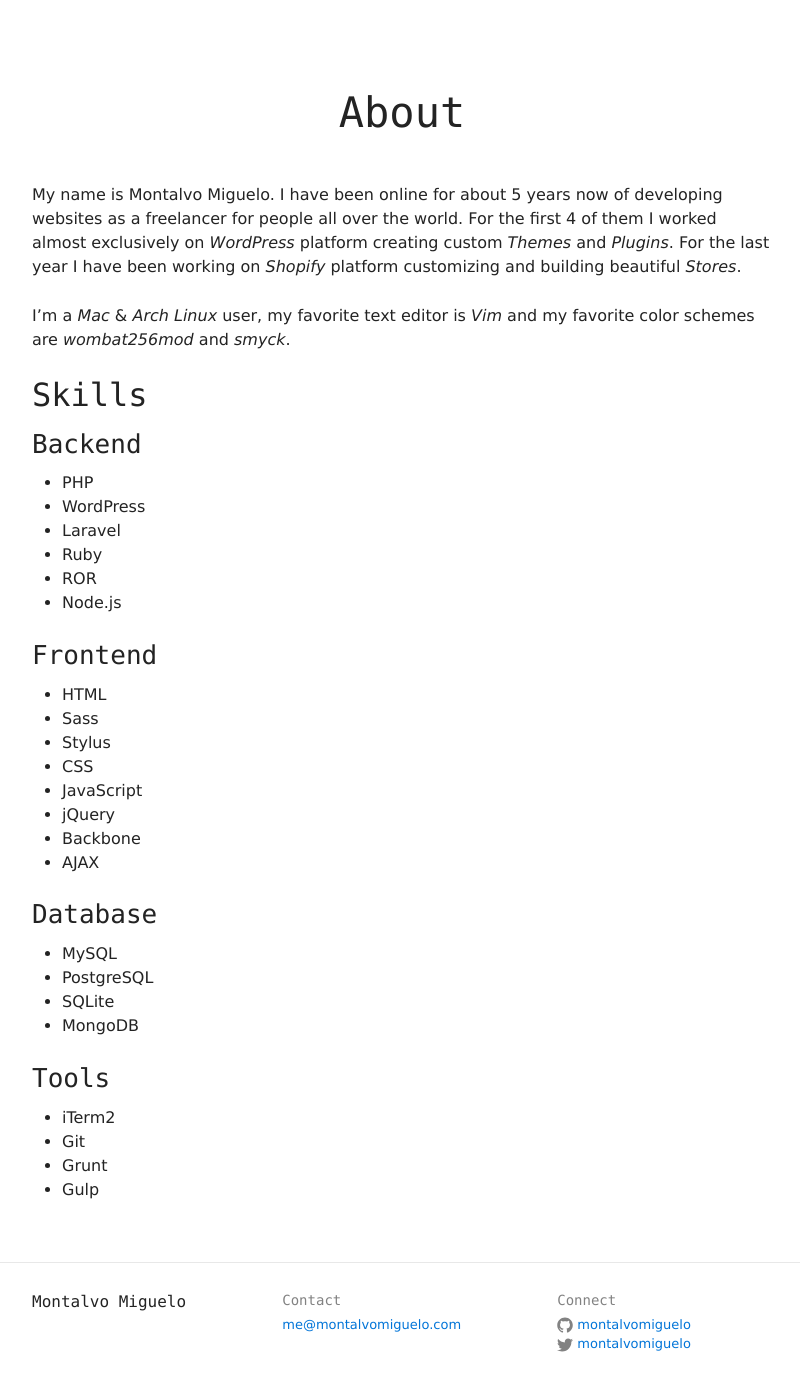
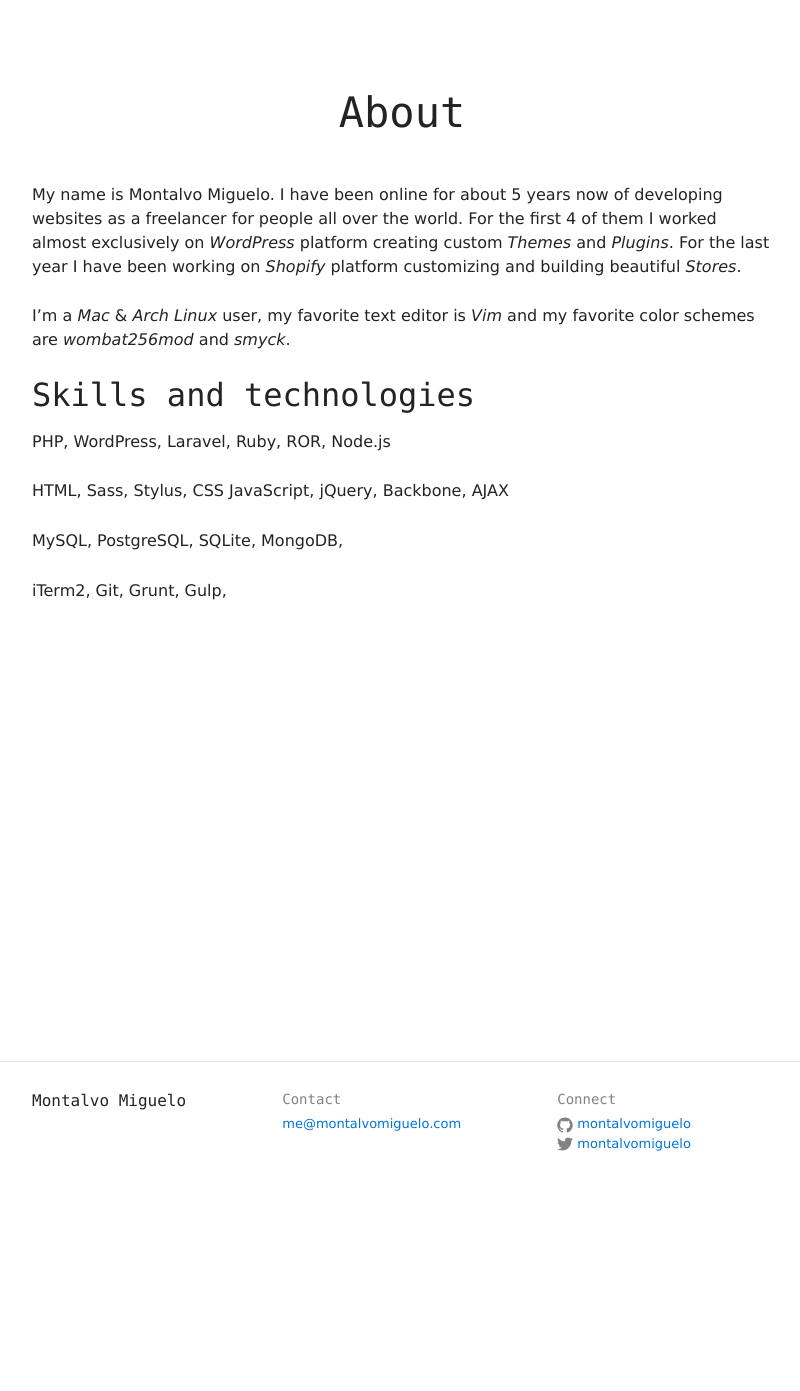
Before and after one commit to montalvomiguelo/montalvomiguelo.github.io, a Jekyll site: the page built from about.md, in a window 1280 px wide and 1400 px high, scrolled down 201 px. Shown: the top 1391 px of the window, without its empty margins (238-1038 px from the left). Built offline with Jekyll 4.4.1, drawn with Linux system fonts in a browser that asks for light colours.

Commit message:
update about page

```diff
--- a/about.md
+++ b/about.md
@@ -13,34 +13,11 @@
 I'm a _Mac_ & _Arch Linux_ user, my favorite text editor is _Vim_ and my
 favorite color schemes are _wombat256mod_ and _smyck_.
 
-## Skills
+## Skills and technologies
+PHP, WordPress, Laravel, Ruby, ROR, Node.js
 
-### Backend
-* PHP
-* WordPress
-* Laravel
-* Ruby
-* ROR
-* Node.js
+HTML, Sass, Stylus, CSS JavaScript, jQuery, Backbone, AJAX
 
-### Frontend
-* HTML
-* Sass
-* Stylus
-* CSS
-* JavaScript
-* jQuery
-* Backbone
-* AJAX
+MySQL, PostgreSQL, SQLite, MongoDB,
 
-### Database
-* MySQL
-* PostgreSQL
-* SQLite
-* MongoDB
-
-### Tools
-* iTerm2
-* Git
-* Grunt
-* Gulp
+iTerm2, Git, Grunt, Gulp,
```
